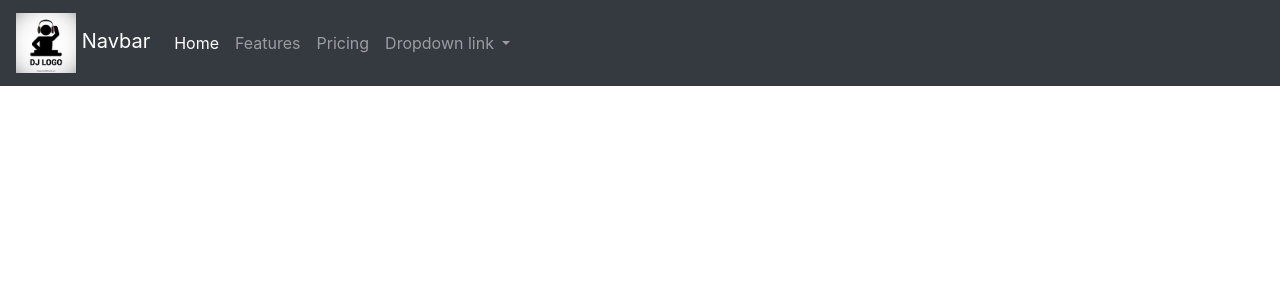
After one commit to djacques7188/daleresume, a Django app: template templates/base.html in a window 1280 px wide. The commit adds this page. Shown: the top 300 px of the page. Run offline with Django 3.2, Linux system fonts and the light colour scheme; the template is opened without the code that fills it, so the values that code supplies are empty; some libraries are stand-ins or nearby versions.

Commit message:
base template

```diff
--- a/daleresume/settings.py
+++ b/daleresume/settings.py
@@ -55,7 +55,7 @@ ROOT_URLCONF = 'daleresume.urls'
 TEMPLATES = [
     {
         'BACKEND': 'django.template.backends.django.DjangoTemplates',
-        'DIRS': [],
+        'DIRS': [os.path.join(BASE_DIR, 'templates')],
         'APP_DIRS': True,
         'OPTIONS': {
             'context_processors': [
--- /dev/null
+++ b/templates/base.html
@@ -0,0 +1,62 @@
+<!doctype html>
+
+
+<html lang="en">
+  <head>
+    <!-- Required meta tags -->
+    <meta charset="utf-8">
+    <meta name="viewport" content="width=device-width, initial-scale=1, shrink-to-fit=no">
+
+    <!-- Bootstrap CSS -->
+    <link rel="stylesheet" href="https://stackpath.bootstrapcdn.com/bootstrap/4.1.3/css/bootstrap.min.css" integrity="sha384-MCw98/SFnGE8fJT3GXwEOngsV7Zt27NXFoaoApmYm81iuXoPkFOJwJ8ERdknLPMO" crossorigin="anonymous">
+      <link rel="stylesheet" href="https://use.fontawesome.com/releases/v5.2.0/css/all.css" integrity="sha384-hWVjflwFxL6sNzntih27bfxkr27PmbbK/iSvJ+a4+0owXq79v+lsFkW54bOGbiDQ" crossorigin="anonymous">
+
+
+
+      <title>Construi - {% block title %}Constuction, Deconstructed.{% endblock %}</title>
+  </head>
+  <body>
+    <nav class="navbar navbar-expand-lg navbar-dark bg-dark">
+      <a class="navbar-brand" href="#">
+          {% load static %}
+        <img src="{% static 'posts/logo.jpg' %}" width="60" height="60" alt="nope">
+          Navbar
+      </a>
+      <button class="navbar-toggler" type="button" data-toggle="collapse" data-target="#navbarNavDropdown" aria-controls="navbarNavDropdown" aria-expanded="false" aria-label="Toggle navigation">
+        <span class="navbar-toggler-icon"></span>
+      </button>
+      <div class="collapse navbar-collapse" id="navbarNavDropdown">
+        <ul class="navbar-nav">
+          <li class="nav-item active">
+            <a class="nav-link" href="{% url 'home' %}">Home <span class="sr-only">(current)</span></a>
+          </li>
+          <li class="nav-item">
+            <a class="nav-link" href="#">Features</a>
+          </li>
+          <li class="nav-item">
+            <a class="nav-link" href="#">Pricing</a>
+          </li>
+          <li class="nav-item dropdown">
+            <a class="nav-link dropdown-toggle" href="#" id="navbarDropdownMenuLink" role="button" data-toggle="dropdown" aria-haspopup="true" aria-expanded="false">
+              Dropdown link
+            </a>
+            <div class="dropdown-menu" aria-labelledby="navbarDropdownMenuLink">
+              <a class="dropdown-item" href="#">Action</a>
+              <a class="dropdown-item" href="#">Another action</a>
+              <a class="dropdown-item" href="#">Something else here</a>
+            </div>
+          </li>
+        </ul>
+      </div>
+    </nav>
+
+    <div>
+        {% block body_block %}{% endblock %}
+    </div>
+    <!-- Optional JavaScript -->
+    <!-- jQuery first, then Popper.js, then Bootstrap JS -->
+    <script src="https://code.jquery.com/jquery-3.3.1.slim.min.js" integrity="sha384-q8i/X+965DzO0rT7abK41JStQIAqVgRVzpbzo5smXKp4YfRvH+8abtTE1Pi6jizo" crossorigin="anonymous"></script>
+    <script src="https://cdnjs.cloudflare.com/ajax/libs/popper.js/1.14.3/umd/popper.min.js" integrity="sha384-ZMP7rVo3mIykV+2+9J3UJ46jBk0WLaUAdn689aCwoqbBJiSnjAK/l8WvCWPIPm49" crossorigin="anonymous"></script>
+    <script src="https://stackpath.bootstrapcdn.com/bootstrap/4.1.3/js/bootstrap.min.js" integrity="sha384-ChfqqxuZUCnJSK3+MXmPNIyE6ZbWh2IMqE241rYiqJxyMiZ6OW/JmZQ5stwEULTy" crossorigin="anonymous"></script>
+  </body>
+</html>
```
Also changed, not shown: posts/templates/posts/home.html (+3 -84 lines).
